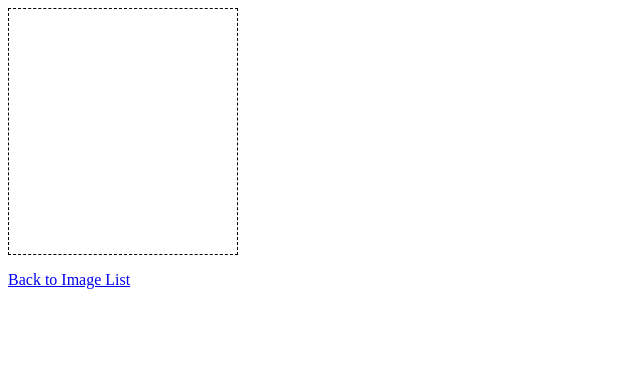
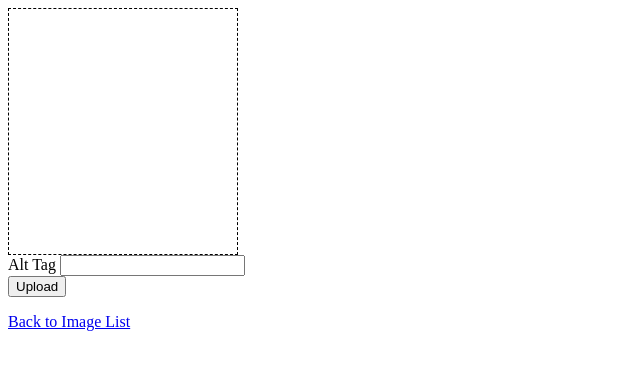
Before and after one commit to OrderAndCh4oS/Image-Uploader, a Symfony app: template templates/edit.html.twig in a window 1280 px wide. Shown: the top 370 px of the page, without its empty margins (0-640 px from the left). Run offline with Twig, Linux system fonts and the light colour scheme; the template is opened without the code that fills it, so the values that code supplies are empty; style sheets or scripts are compiled from the project's sources; some libraries are stand-ins or nearby versions.

Commit message:
Add alt tag on upload

```diff
--- a/assets/js/app.js
+++ b/assets/js/app.js
@@ -18,6 +18,16 @@ if (document.getElementById('imageFileForm')) {
                     if (typeof prevFile !== "undefined") {
                         axios.get('/remove/' + imageId);
                         this.removeFile(prevFile);
+                    }
+                });
+
+                this.on('sending', function (file, xhr, formData) {
+                    const metaData = document.getElementById('meta');
+                    const metaFormData = new FormData(metaData);
+                    console.log(metaFormData);
+                    for (let [key, value] of metaFormData) {
+                        console.log(key, value);
+                        formData.append(key, value);
                     }
                 });
 
--- a/src/Controller/ImageUploadController.php
+++ b/src/Controller/ImageUploadController.php
@@ -16,7 +16,6 @@ use Vich\UploaderBundle\Templating\Helper\UploaderHelper;
 
 class ImageUploadController extends AbstractController
 {
-
     /**
      * @Route("/", name="image_index")
      * @return Response
--- a/src/Form/ImageType.php
+++ b/src/Form/ImageType.php
@@ -2,9 +2,7 @@
 
 namespace App\Form;
 
-use App\Entity\Image;
 use Symfony\Component\Form\AbstractType;
-use Symfony\Component\Form\Extension\Core\Type\FileType;
 use Symfony\Component\Form\FormBuilderInterface;
 use Symfony\Component\OptionsResolver\OptionsResolver;
 use Vich\UploaderBundle\Form\Type\VichImageType;
@@ -19,6 +17,7 @@ class ImageType extends AbstractType
                 'download_uri' => false,
                 'image_uri' => false,
             ])
+            ->add('alt');
         ;
     }
 
--- a/templates/edit.html.twig
+++ b/templates/edit.html.twig
@@ -1,8 +1,15 @@
 {% extends 'base.html.twig' %}
 
 {% block body %}
-    <form name="image" method="post" action="{{ path('image_update', {'id': image.id}) }}" id="imageFileForm" class="dropzone">
+    <form name="image" method="post" action="{{ path('image_upload', {'id': image.id}) }}" id="imageFileForm" class="dropzone">
     </form>
+    <form name="meta">
+        <label for="alt">Alt Tag</label>
+        <input name="alt" id="alt" value="{{ image.alt }}">
+    </form>
+    <button class="bg-black hover-bg-blue white mt3 pa2 no-underline dib b--none pointer" id="upload-image">
+        Upload
+    </button>
     <p>
         <a class="bg-black hover-bg-blue white pa2 no-underline dib"
            href="{{ path('image_index') }}"
@@ -11,7 +18,7 @@
 {% endblock %}
 {% block javascripts %}
     <script>
-        var imageId =; {{ image.id }}
+        var imageId = {{ image.id }};
         var mockFile = {name: '{{ image.imageName }}', size: {{ image.imageSize }} };
         var mockImageUrl = '{{ vich_uploader_asset(image, 'imageFile') | imagine_filter('square_mid') }}'
     </script>
--- a/templates/upload.html.twig
+++ b/templates/upload.html.twig
@@ -2,6 +2,10 @@
 
 {% block body %}
     <form name="image" method="post" action="{{ path('image_upload') }}" id="imageFileForm" class="dropzone">
+    </form>
+    <form name="meta" id="meta">
+        <label for="alt">Alt Tag</label>
+        {{ form_widget(form.alt) }}
     </form>
     <button class="bg-black hover-bg-blue white mt3 pa2 no-underline dib b--none pointer" id="upload-image">
         Upload
```
Also changed, not shown: src/Entity/Image.php (+23 -1 lines).
